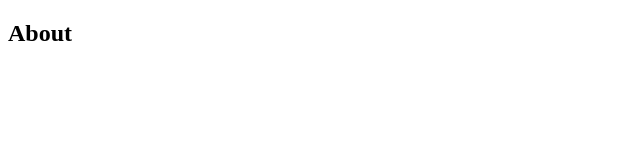
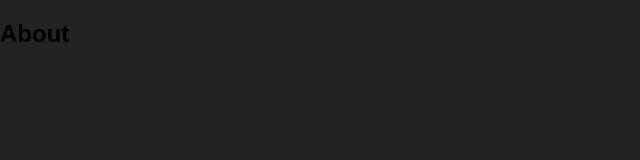
Before and after one commit to am-kumar/centerdiv, a plain HTML site: page about.html in a window 1280 px wide. Shown: the whole page, without its empty margins (0-640 px from the left). Drawn offline with Linux system fonts and the light colour scheme.

Commit message:
Update aa files

```diff
--- a/about.html
+++ b/about.html
@@ -3,6 +3,7 @@
 <head>
 	<meta charset="UTF-8">
 	<title>About</title>
+	<link rel="stylesheet" href="assets/css/main.css" type="text/css">
 </head>
 <body>
 	<h2>About</h2>
--- a/assets/css/main.css
+++ b/assets/css/main.css
@@ -0,0 +1,10 @@
+* , *::before , *::after {
+	box-sizing: border-box;
+}
+
+body {
+	font-family: sans-serif;
+	margin: 0;
+	padding: 0;
+	background-color: #222;
+}
```
Also changed, not shown: index.html (+1 -0 lines).
